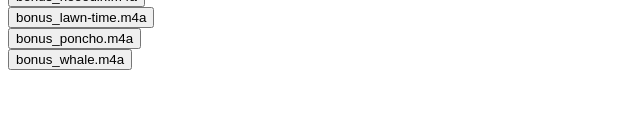
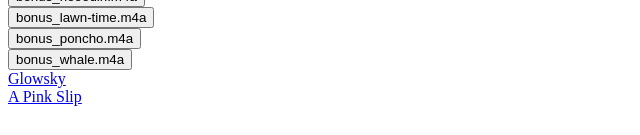
Before and after one commit to legauntt/gatsby-opus, a SvelteKit app: page / in a window 1280 px wide. Shown: the part 662-797 px from the top of the page, without its empty margins (0-640 px from the left). Built offline with nearby package versions, Linux system fonts and the light colour scheme.

Commit message:
8x10 glosky

```diff
--- a/src/routes/+page.svelte
+++ b/src/routes/+page.svelte
@@ -51,6 +51,22 @@
 			</div>
 		</div>
 	{/if}
+
+	<div class="mt-5"></div>
+	<div>
+		<a
+			target="_blank"
+			class="text-yellow-300 hover:underline"
+			href="/wtc?t=02_glosky&s=173&l=5&title=8x10%20glosky">Glowsky</a
+		>
+	</div>
+	<div>
+		<a
+			target="_blank"
+			class="text-yellow-300 hover:underline"
+			href="/wtc?t=06_someday&s=7&l=3.2&title=A%20pink%20slip">A Pink Slip</a
+		>
+	</div>
 </div>
 
 <style scoped>
--- a/src/routes/wtc/+page.svelte
+++ b/src/routes/wtc/+page.svelte
@@ -137,6 +137,10 @@
 		start={startTime}<br/>
 		duration={duration}<br/>
 	</div> -->
+
+	<div class="mt-5">
+		<a href="/" class="text-yellow-500 hover:underline">Denny, let's go hoooome.</a>
+	</div>
 </div>
 
 <style scoped></style>
```
